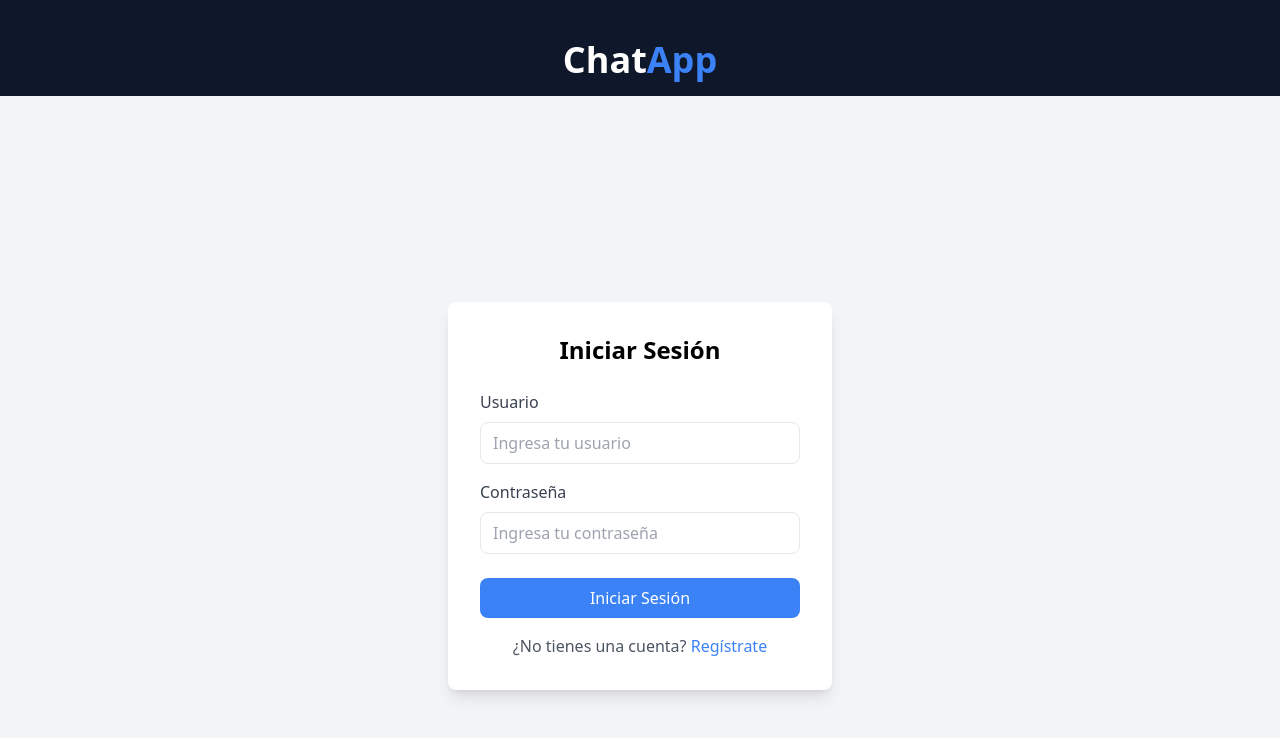
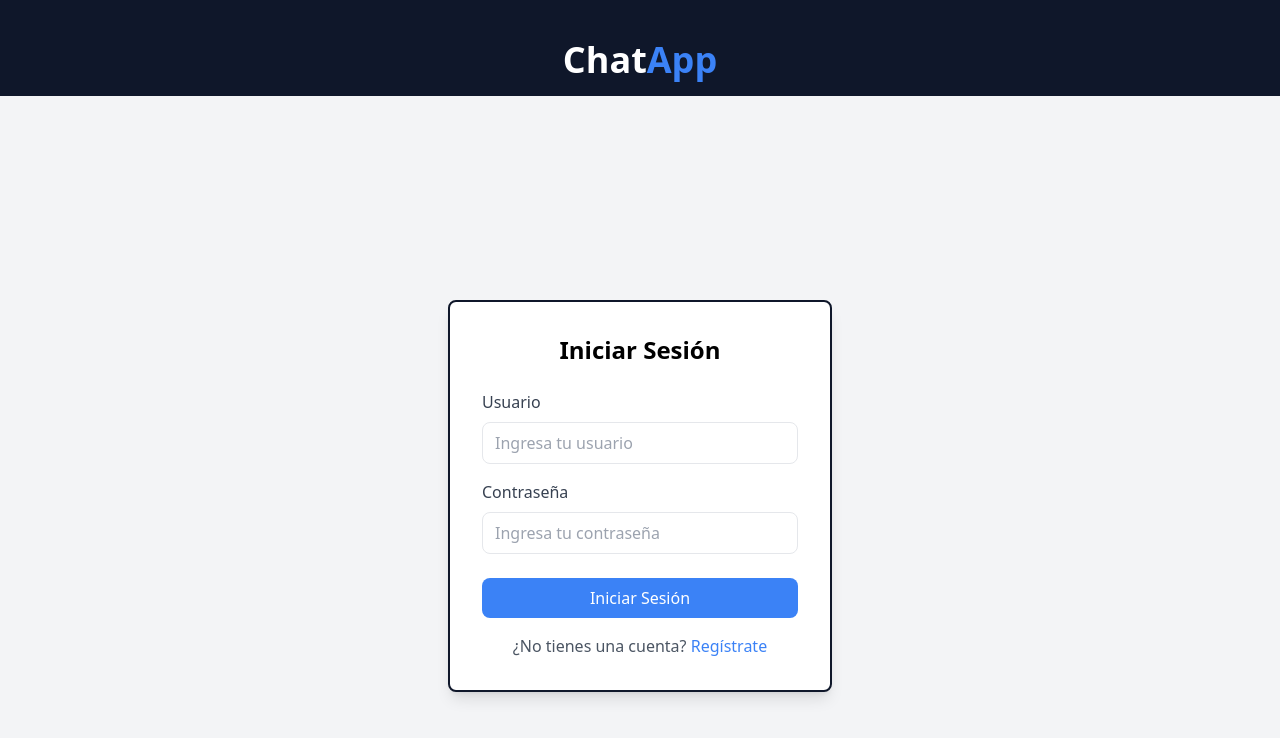
Before and after one commit to Whuaxu/App-Chat, an Angular app in the folder frontend/: page / in a window 1280 px wide. Shown: the top 738 px of the page. Built offline with nearby package versions, Linux system fonts and the light colour scheme.

Commit message:
Added border styling to the login box

```diff
--- a/frontend/src/app/chats/pages/login-page/login-page.html
+++ b/frontend/src/app/chats/pages/login-page/login-page.html
@@ -8,7 +8,7 @@
     </div>
 
     <div class="login-container flex flex-col items-center justify-center min-h-screen bg-gray-100">
-        <div class="login-box bg-white p-8 rounded-lg shadow-lg w-96">
+        <div class="login-box bg-white p-8 rounded-lg shadow-lg w-96 border-2 border-slate-900">
             <h2 class="text-2xl font-bold mb-6 text-center">Iniciar Sesión</h2>
             <form>
                 <div class="mb-4">
```
